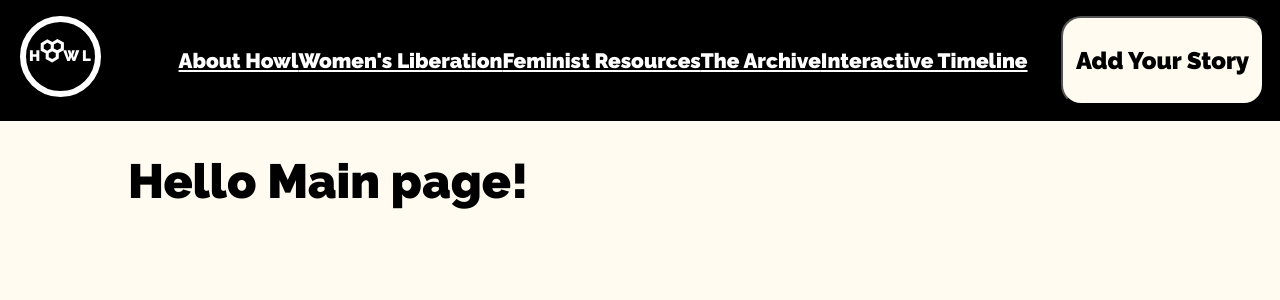
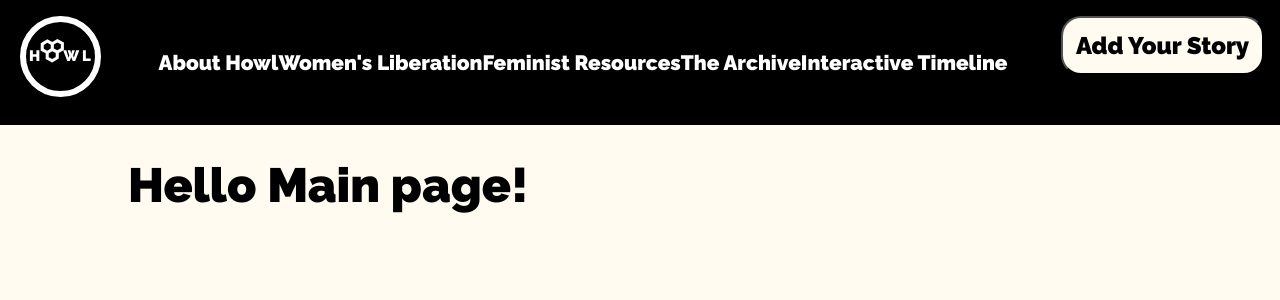
Before and after one commit to founders-programme-2/howl, a React (Create React App) app in the folder client/: page / in a window 1280 px wide. Shown: the top 300 px of the page. Built offline with nearby package versions, Linux system fonts and the light colour scheme; what react-a11y would draw is missing.

Commit message:
Small style changes and added some color changes and scaling on hover

```diff
--- a/client/src/Components/Common/Header/Header.style.js
+++ b/client/src/Components/Common/Header/Header.style.js
@@ -13,6 +13,7 @@ export const NavList = styled.ul`
   display: flex;
   flex-flow: row nowrap;
   margin: auto;
+  padding: 0;
 `;
 
 export const NavLi = styled.li`
@@ -24,8 +25,28 @@ export const NavLink = styled(Link)`
   font-weight: 900;
   font-size: 1.3rem;
   color: white;
+  transition: all 0.2s ease-in-out;
+  text-decoration: none;
+
+  &:hover {
+    color: #fffbf0;
+    transform: scale(1.1);
+  }
 `;
 
 export const Logo = styled.img`
   margin: 1rem;
+  transition: all 0.2s ease-in-out;
+  &:hover {
+    transform: scale(1.1);
+  }
 `;
+
+export const NavBtn = styled.button`
+  transition: all 0.2s ease-in-out;
+  &:hover {
+    cursor: pointer;
+    background-color: white;
+    transform: scale(1.1);
+  }
+`;
--- a/client/src/Components/Common/Header/index.js
+++ b/client/src/Components/Common/Header/index.js
@@ -1,11 +1,23 @@
 import React from 'react';
-import { NavLink, NavList, NavSection, NavLi, Logo } from './Header.style';
+import { Link } from 'react-router-dom';
+
+import {
+  NavLink,
+  NavList,
+  NavSection,
+  NavLi,
+  Logo,
+  NavBtn,
+} from './Header.style';
+
 import logoPath from '../../../Assets/logo.svg';
 
 const Header = () => {
   return (
     <NavSection>
-      <Logo src={logoPath} alt="Howl logo" />
+      <Link to="/">
+        <Logo src={logoPath} alt="Howl logo" />
+      </Link>
       <NavList>
         <NavLi>
           <NavLink to="/about">About Howl</NavLink>
@@ -23,7 +35,9 @@ const Header = () => {
           <NavLink to="timeline">Interactive Timeline</NavLink>
         </NavLi>
       </NavList>
-      <button type="button">Add Your Story</button>
+      <Link to="/story">
+        <NavBtn type="button">Add Your Story</NavBtn>
+      </Link>
     </NavSection>
   );
 };
```
